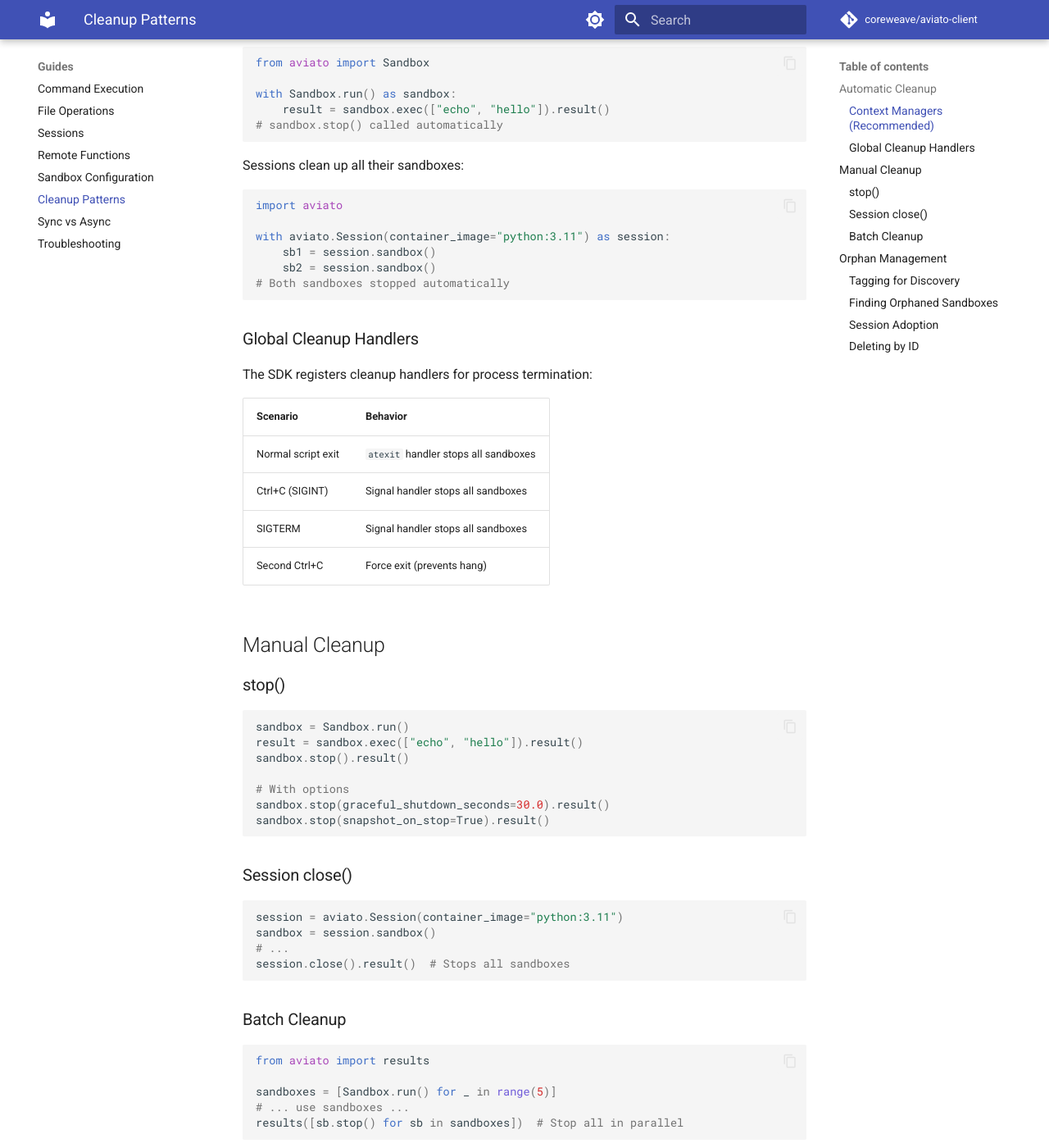
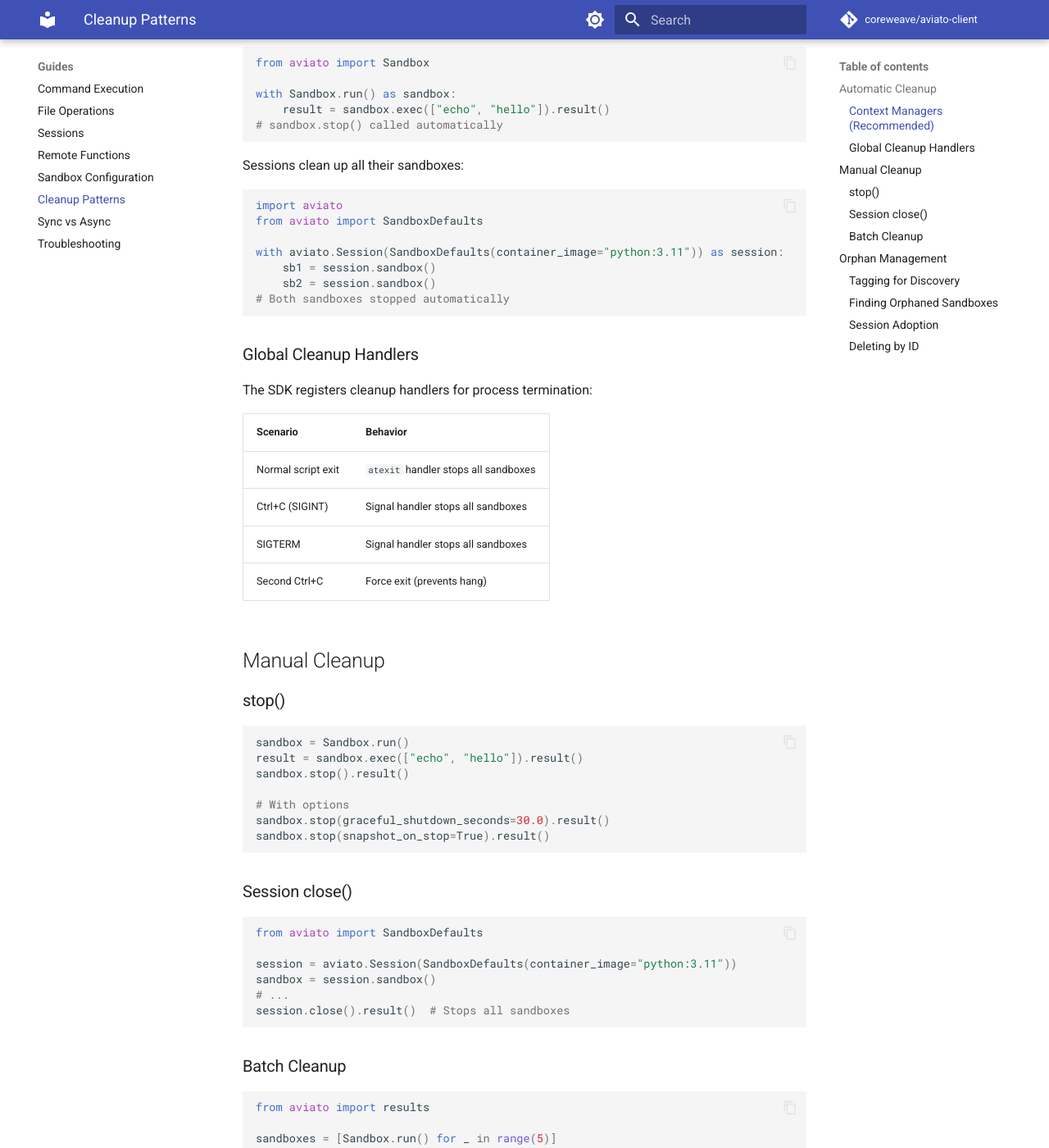
Before and after one commit to coreweave/cwsandbox-client, an MkDocs documentation site: the page built from docs/guides/cleanup-patterns.md, in a window 1280 px wide and 1400 px high, scrolled down 375 px. Shown: the whole window at 82% size. Built offline with MkDocs 1.6.1 and Material for MkDocs 9.7.7, drawn with Linux system fonts in a browser that asks for light colours; comment, search, counter and statistics services are not loaded; some of the changed text lies outside the part shown.

Commit message:
docs(guides): fix code examples to use correct API patterns
Update guide examples to properly import and use SandboxDefaults

````diff
--- a/docs/guides/cleanup-patterns.md
+++ b/docs/guides/cleanup-patterns.md
@@ -20,8 +20,9 @@
 
 ```python
 import aviato
+from aviato import SandboxDefaults
 
-with aviato.Session(container_image="python:3.11") as session:
+with aviato.Session(SandboxDefaults(container_image="python:3.11")) as session:
     sb1 = session.sandbox()
     sb2 = session.sandbox()
 # Both sandboxes stopped automatically
@@ -55,7 +56,9 @@
 ### Session close()
 
 ```python
-session = aviato.Session(container_image="python:3.11")
+from aviato import SandboxDefaults
+
+session = aviato.Session(SandboxDefaults(container_image="python:3.11"))
 sandbox = session.sandbox()
 # ...
 session.close().result()  # Stops all sandboxes
@@ -113,8 +116,9 @@
 
 ```python
 import aviato
+from aviato import SandboxDefaults
 
-with aviato.Session(container_image="python:3.11") as session:
+with aviato.Session(SandboxDefaults(container_image="python:3.11")) as session:
     orphans = session.list(tags=["my-project"]).result()
     for sandbox in orphans:
         session.adopt(sandbox)
````
Also changed, not shown: docs/guides/file-operations.md (+4 -2 lines), docs/guides/remote-functions.md (+2 -1 lines).
